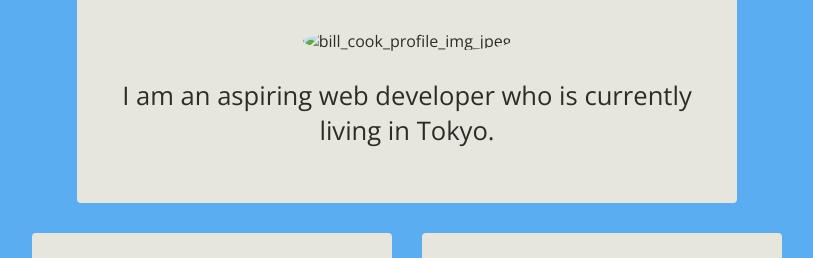
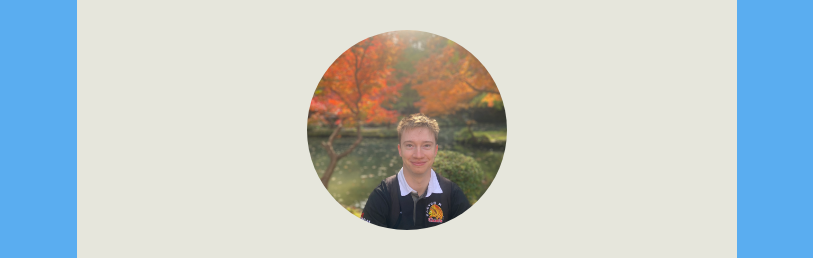
Before and after one commit to billcookie/profile, a plain HTML site: page index.html in a window 1280 px wide. Shown: the part 145-403 px from the top of the page, without its empty margins (233-1046 px from the left). Drawn offline with nearby package versions, Linux system fonts and the light colour scheme; the site is published under a folder, as on GitHub Pages, so addresses that start at the root find nothing.

Commit message:
make my profile prettier

```diff
--- a/index.html
+++ b/index.html
@@ -4,7 +4,7 @@
   <meta charset="UTF-8">
   <meta http-equiv="X-UA-Compatible" content="IE=edge">
   <script src="https://kit.fontawesome.com/cc65b740a1.js" crossorigin="anonymous"></script>
-  <link rel="icon" href="/images/favicon.ico">
+  <link rel="icon" href="images/favicon.ico">
   <link rel="stylesheet" href="style.css">
   <meta name="viewport" content="width=device-width, initial-scale=1.0">
   <title>My Profile</title>
@@ -13,7 +13,7 @@
 <body>
   <div class = "card-design">
     <h1>Hi, I'm Bill</h1>
-    <img class = "profile-circle" src="/images/profile.jpg" alt="bill_cook_profile_img_jpeg">
+    <img class = "profile-circle" src="images/profile.jpg" alt="bill_cook_profile_img_jpeg">
     <p>I am an aspiring web developer who is currently living in Tokyo.</p>
   </div>
 
```
